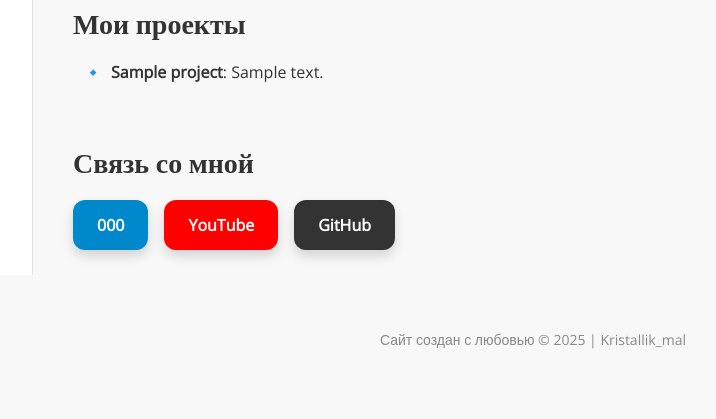
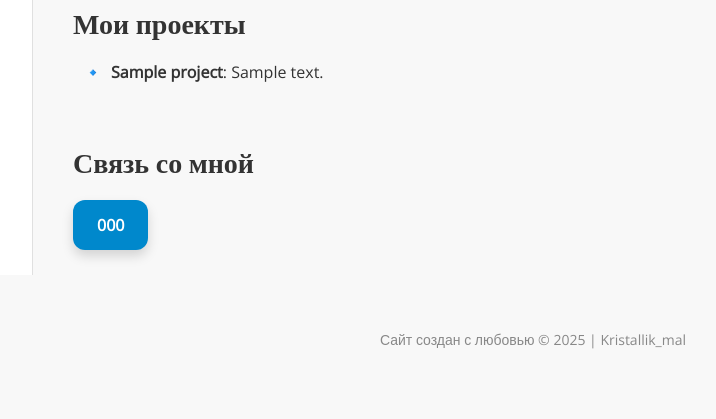
Before and after one commit to kristallikmal1/bio, a Flask app: template templates/index.html in a window 1280 px wide. Shown: the part 525-944 px from the top of the page, without its empty margins (247-963 px from the left). Run offline with Flask 3, Linux system fonts and the light colour scheme; the template is opened without the code that fills it: most values are stand-ins (such as "Sample title", 1, 10 or a date in 2020); parts of the project's set-up code (start-up, migrations or seed data) failed here and were passed over.

Commit message:
Update index.html

```diff
--- a/templates/index.html
+++ b/templates/index.html
@@ -26,19 +26,19 @@
   </nav>
 
   <main class="content">
-    <!-- Убрано: hero с надписью "жизнь в коде и Minecraft" -->
+    <!-- Шапка без текста -->
     <section id="hero" class="hero">
       <img src="{{ url_for('static', filename='images/hero.jpg') }}" alt="Kristallik_mal" />
-      <div class="overlay">
-        <h2></h2> <!-- Оставим пустым или удалим h2 -->
-      </div>
+      <div class="overlay"></div>
     </section>
 
+    <!-- Обо мне -->
     <section id="about" class="section">
       <h2>Обо мне</h2>
       {{ data.about | safe }}
     </section>
 
+    <!-- Проекты -->
     <section id="projects" class="section">
       <h2>Мои проекты</h2>
       <ul class="projects-list">
@@ -48,21 +48,17 @@
       </ul>
     </section>
 
+    <!-- Контакты -->
     <section id="contacts" class="section">
       <h2>Связь со мной</h2>
       <div class="contact-buttons">
         {% if data.contacts.telegram %}
           <a href="https://t.me/{{ data.contacts.telegram[1:] }}" class="btn btn-telegram" target="_blank">{{ data.contacts.telegram }}</a>
         {% endif %}
-        {% if data.contacts.youtube %}
-          <a href="{{ data.contacts.youtube }}" class="btn btn-youtube" target="_blank">YouTube</a>
-        {% endif %}
-        {% if data.contacts.github %}
-          <a href="{{ data.contacts.github }}" class="btn btn-github" target="_blank">GitHub</a>
-        {% endif %}
       </div>
     </section>
 
+    <!-- Подвал -->
     <footer class="footer">
       <p>Сайт создан с любовью &copy; 2025 | Kristallik_mal</p>
     </footer>
```
